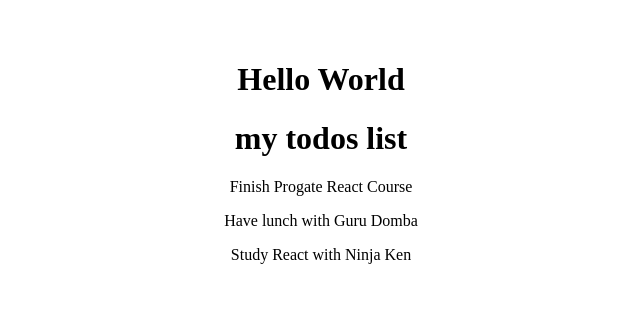
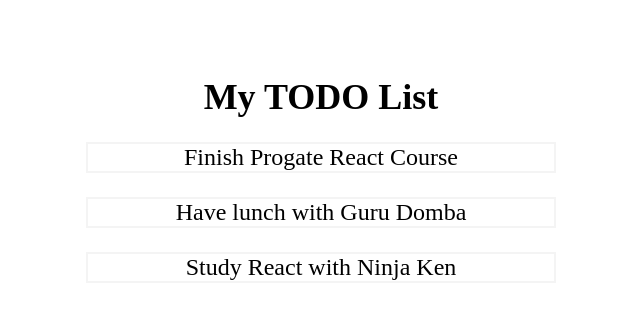
Before and after one commit to wisnuarizky/react-todo-app-progate, a React (Vite) app: page / in a window 1280 px wide. Shown: the top 318 px of the page, without its empty margins (319-959 px from the left). Built offline with nearby package versions, Linux system fonts and the light colour scheme.

Commit message:
menambahkan css

```diff
--- a/src/App.jsx
+++ b/src/App.jsx
@@ -24,10 +24,10 @@
   const [todos, setTodos] = useState(datas);
 
   return (
-    <>
-      <h1>Hello World</h1>
+    <div style={{ textAlign: 'center', padding: '12px' }}>
+      <h1 style={{ fontSize: '36px' }}>My TODO List</h1>
       <Todos todos={todos} />
-    </>
+    </div>
   );
 }
 
--- a/src/components/TodoItem.jsx
+++ b/src/components/TodoItem.jsx
@@ -1,6 +1,11 @@
 /* eslint-disable react/prop-types */
 function TodoItem({ todo }) {
-  return <p>{todo.title}</p>;
+  const style = {
+    border: '2px solid #f4f4f4',
+    fontSize: '24px',
+  };
+
+  return <p style={style}>{todo.title}</p>;
 }
 
 export default TodoItem;
--- a/src/components/Todos.jsx
+++ b/src/components/Todos.jsx
@@ -1,11 +1,9 @@
 /* eslint-disable react/prop-types */
-import React from 'react';
 import TodoItem from './TodoItem';
 
 function Todos({ todos }) {
   return (
-    <div>
-      <h1>my todos list</h1>
+    <div style={{ width: '40%', margin: '0 auto' }}>
       {todos.map((todo) => {
         return <TodoItem key={todo.id} todo={todo} />;
       })}
```
